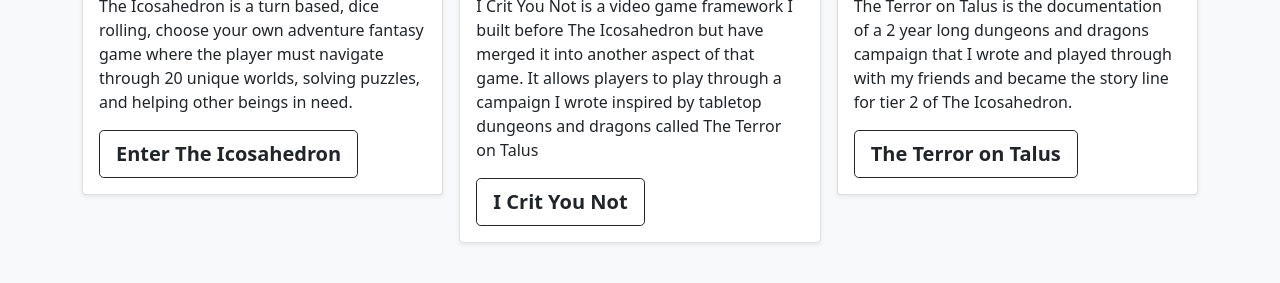
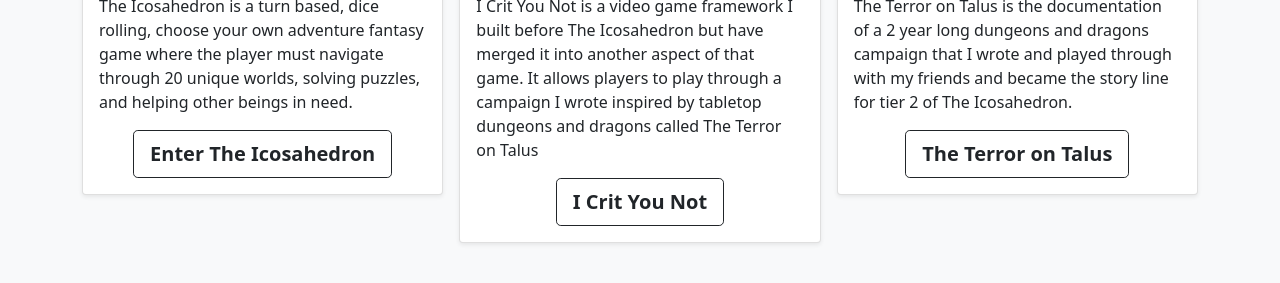
Before and after one commit to N8ofBase/portfolio, a plain HTML site: page index.html in a window 1280 px wide. Shown: the part 1038-1321 px from the top of the page. Drawn offline with nearby package versions, Linux system fonts and the light colour scheme.

Commit message:
centered buttons

```diff
--- a/index.html
+++ b/index.html
@@ -41,7 +41,7 @@
             <div class="card-body">
               <p class="card-text">The Icosahedron is a turn based, dice rolling, choose your own adventure fantasy game where the player must navigate through 20 unique worlds, solving puzzles, and helping other beings in need.</p>
               <div class="d-flex justify-content-between align-items-center">
-                <div class="btn-group">
+                <div class="btn-group mx-auto">
                   <a href="icosahedron.html">
                   <button type="button" class="btn btn-lg btn-outline-dark">
                     <strong>Enter The Icosahedron</strong></button></a>
@@ -59,7 +59,7 @@
             <div class="card-body">
               <p class="card-text">I Crit You Not is a video game framework I built before The Icosahedron but have merged it into another aspect of that game. It allows players to play through a campaign I wrote inspired by tabletop dungeons and dragons called The Terror on Talus</p>
               <div class="d-flex justify-content-between align-items-center">
-                <div class="btn-group">
+                <div class="btn-group mx-auto">
                   <a href="https://docs.google.com/document/d/1cYunKwMhVwrVNuVOU2hnWCQ4YHZ70-Dr/edit?usp=sharing&ouid=111977636312284934106&rtpof=true&sd=true">
                   <button type="button" class="btn btn-lg btn-outline-dark">
                     <strong>I Crit You Not</strong></button></a>
@@ -77,7 +77,7 @@
             <div class="card-body">
               <p class="card-text">The Terror on Talus is the documentation of a 2 year long dungeons and dragons campaign that I wrote and played through with my friends and became the story line for tier 2 of The Icosahedron.</p>
               <div class="d-flex justify-content-between align-items-center">
-                <div class="btn-group">
+                <div class="btn-group mx-auto">
                   <a href="https://docs.google.com/document/d/1Sbn0zG-4x-RJx2pA_kvlArVrSIMK9Vb1/edit?usp=sharing&ouid=111977636312284934106&rtpof=true&sd=true">
                   <button type="button" class="btn btn-lg btn-outline-dark">
                     <strong>The Terror on Talus</strong></button></a>
```
